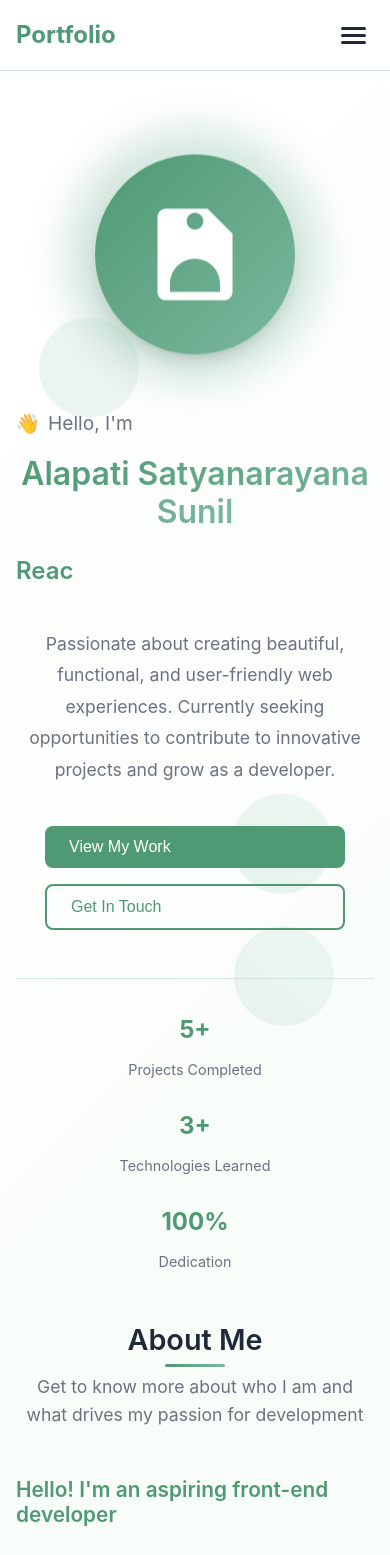
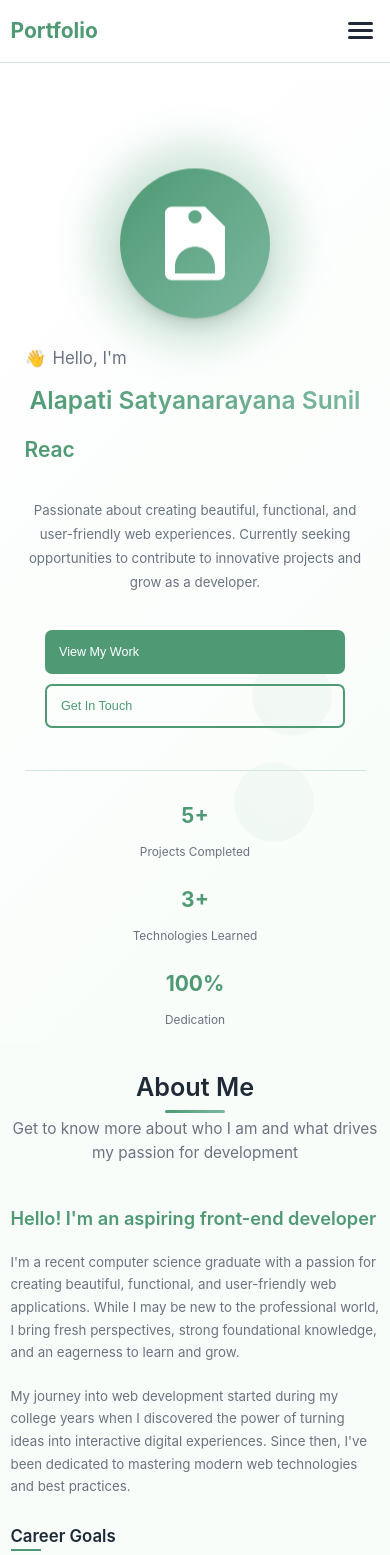
Before and after one commit to Chowdary225/portfolio, a React (Vite) app: page / in a window 390 px wide. Shown: the top 1555 px of the page. Built offline with nearby package versions, Linux system fonts and the light colour scheme.

Commit message:
Fix mobile responsiveness - improve hero, projects, buttons, and global mobile layout

```diff
--- a/src/components/Hero.css
+++ b/src/components/Hero.css
@@ -297,6 +297,11 @@
     padding-top: 80px;
   }
 
+  .hero-content {
+    grid-template-columns: 1fr;
+    gap: 2rem;
+  }
+
   .hero-buttons {
     flex-direction: column;
     align-items: center;
@@ -310,6 +315,7 @@
   .profile-container {
     width: 200px;
     height: 200px;
+    margin: 0 auto;
   }
 
   .profile-placeholder svg {
@@ -317,16 +323,78 @@
     height: 100px;
   }
 
-  .shape-1, .shape-2, .shape-3 {
-    width: 100px;
-    height: 100px;
+  .shape-1 {
+    display: none;
+  }
+
+  .shape-2, .shape-3 {
+    width: 80px;
+    height: 80px;
+    opacity: 0.05;
   }
 }
 
 @media (max-width: 480px) {
+  .hero {
+    min-height: 100vh;
+    padding: 0;
+    padding-top: 80px;
+  }
+
+  .hero-content {
+    gap: 1.5rem;
+    padding: 1rem;
+  }
+
+  .hero-text h1 {
+    font-size: 1.75rem;
+  }
+
+  .hero-text p {
+    font-size: 0.95rem;
+  }
+
   .hero-stats {
     grid-template-columns: 1fr;
     gap: 1.5rem;
+    margin-top: 1.5rem;
+  }
+
+  .stat-item {
+    text-align: center;
+  }
+
+  .stat-icon {
+    font-size: 2rem;
+  }
+
+  .stat-number {
+    font-size: 1.5rem;
+  }
+
+  .stat-label {
+    font-size: 0.85rem;
+  }
+
+  .hero-buttons {
+    gap: 0.75rem;
+    margin-top: 1rem;
+  }
+
+  .hero-buttons .btn {
+    width: 100%;
+    padding: 0.6rem 1rem;
+    font-size: 0.9rem;
+  }
+
+  .profile-container {
+    width: 150px;
+    height: 150px;
+  }
+
+  .profile-placeholder svg {
+    width: 80px;
+    height: 80px;
   }
 
   .scroll-indicator {
--- a/src/components/Projects.css
+++ b/src/components/Projects.css
@@ -321,29 +321,69 @@
 }
 
 @media (max-width: 480px) {
+  .featured-grid {
+    grid-template-columns: 1fr;
+    gap: 1.5rem;
+  }
+
+  .projects-grid {
+    grid-template-columns: 1fr;
+    gap: 1.5rem;
+  }
+
   .project-image {
+    height: 150px;
+  }
+
+  .featured-project-card .project-image {
     height: 180px;
   }
 
-  .featured-project-card .project-image {
-    height: 200px;
+  .project-placeholder span {
+    font-size: 1.5rem;
   }
 
-  .project-placeholder span {
-    font-size: 2rem;
+  .project-placeholder p {
+    font-size: 0.8rem;
   }
 
   .project-links {
-    gap: 0.5rem;
+    gap: 0.25rem;
+    flex-wrap: wrap;
   }
 
   .project-link {
-    padding: 0.5rem 1rem;
-    font-size: 0.9rem;
+    padding: 0.4rem 0.8rem;
+    font-size: 0.8rem;
+  }
+
+  .project-link svg {
+    display: none;
   }
 
   .tech-tag {
-    font-size: 0.75rem;
-    padding: 0.2rem 0.6rem;
+    font-size: 0.7rem;
+    padding: 0.15rem 0.5rem;
+  }
+
+  .filter-btn {
+    width: 100%;
+    padding: 0.6rem 1rem;
+  }
+
+  .project-filters {
+    flex-direction: column;
+  }
+
+  .projects-cta {
+    padding: 1.5rem;
+  }
+
+  .projects-cta h3 {
+    font-size: 1.2rem;
+  }
+
+  .projects-cta p {
+    font-size: 0.95rem;
   }
 }
--- a/src/styles/global.css
+++ b/src/styles/global.css
@@ -112,6 +112,9 @@ a {
   transition: var(--transition);
   background: var(--primary-color);
   color: white;
+  min-height: 44px;
+  min-width: 44px;
+  touch-action: manipulation;
 }
 
 .btn:hover {
@@ -270,6 +273,10 @@ a {
 
 /* Responsive Design */
 @media (max-width: 768px) {
+  html {
+    font-size: 15px;
+  }
+
   .container {
     padding: 0 1rem;
   }
@@ -282,6 +289,61 @@ a {
   .grid-3,
   .grid-4 {
     grid-template-columns: 1fr;
+  }
+
+  h1 {
+    font-size: 1.75rem;
+  }
+
+  h2 {
+    font-size: 1.5rem;
+  }
+
+  h3 {
+    font-size: 1.25rem;
+  }
+}
+
+@media (max-width: 480px) {
+  html {
+    font-size: 14px;
+  }
+
+  body {
+    overflow-x: hidden;
+  }
+
+  .container {
+    padding: 0 0.75rem;
+  }
+
+  .section {
+    padding: 2rem 0;
+  }
+
+  h1 {
+    font-size: 1.5rem;
+  }
+
+  h2 {
+    font-size: 1.25rem;
+  }
+
+  h3 {
+    font-size: 1.1rem;
+  }
+
+  p {
+    font-size: 0.95rem;
+  }
+
+  .btn {
+    padding: 0.6rem 1rem;
+    font-size: 0.9rem;
+  }
+
+  .btn-lg {
+    width: 100%;
   }
 }
 
--- a/vite.config.js
+++ b/vite.config.js
@@ -1,6 +1,17 @@
+// import { defineConfig } from 'vite'
+// import react from '@vitejs/plugin-react'
+
+// export default defineConfig({
+//   base: '/portfolio/',
+// })
+
 import { defineConfig } from 'vite'
 import react from '@vitejs/plugin-react'
 
+const isGhPages = process.env.DEPLOY_TARGET === 'GH_PAGES'  // set this when you build for GH Pages
+const base = isGhPages ? '/portfolio/' : '/'
+
 export default defineConfig({
-  base: '/portfolio/',
+  base,
+  plugins: [react()],
 })
```
Also changed, not shown: 1 other file (tests, documents, lock files or other folders).
